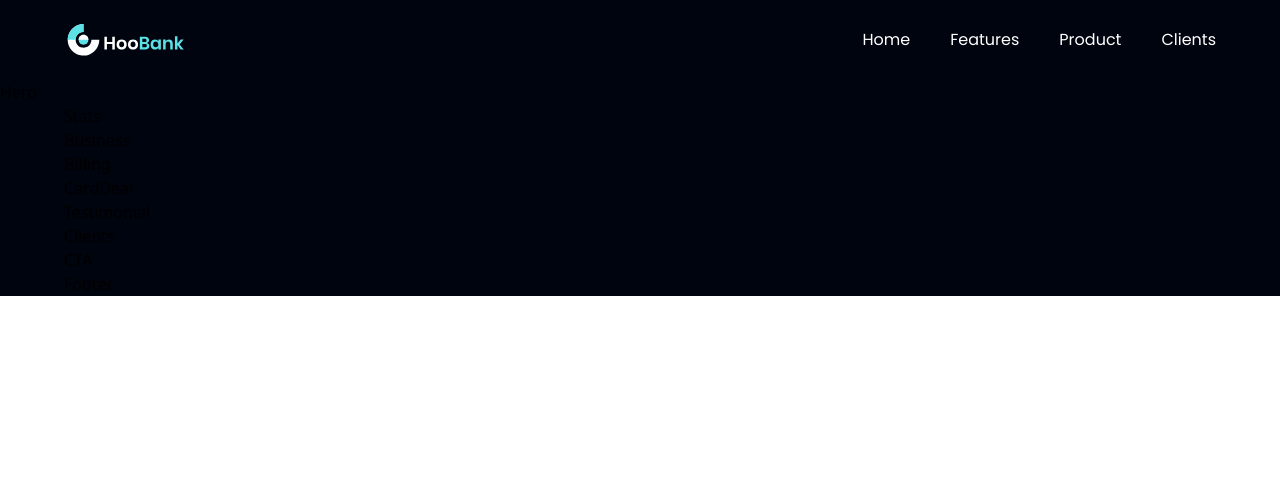
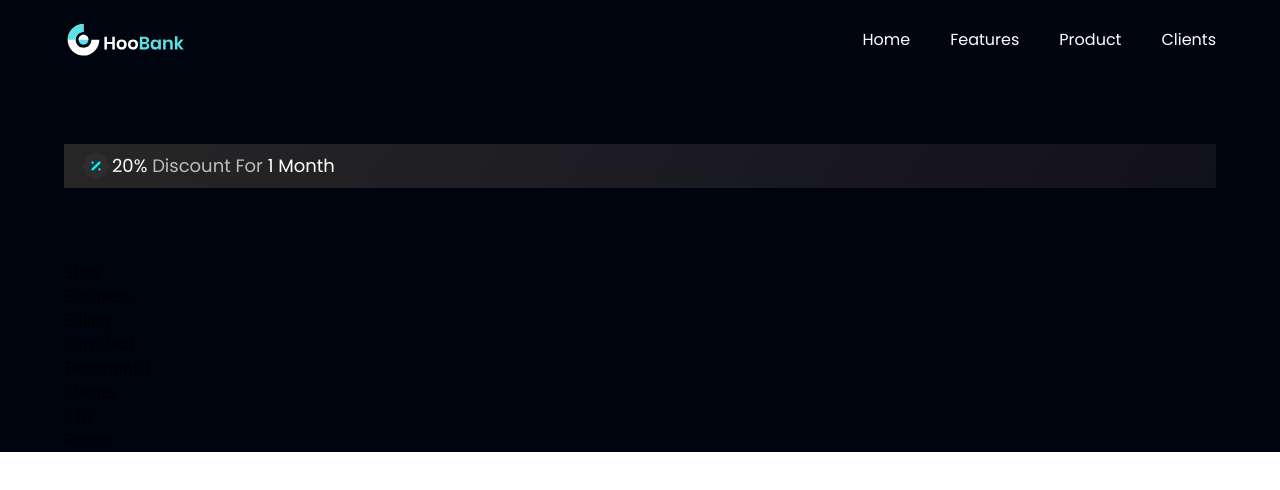
Before and after one commit to JCYhapon/modern-app, a React (Vite) app in the folder modern_app/: page / in a window 1280 px wide. Shown: the top 490 px of the page. Built offline with nearby package versions, Linux system fonts and the light colour scheme.

Commit message:
Latest update on hero section

```diff
--- a/modern_app/src/components/Hero.jsx
+++ b/modern_app/src/components/Hero.jsx
@@ -1,7 +1,21 @@
 import React from "react";
+import styles from "../style";
+import { discount, robot } from "../assets";
 
-const Hero = () => {
-  return <div>Hero</div>;
-};
+const Hero = () => (
+  <section id="home" className={`flex md:flex-row flex-col ${styles.paddingY}`}>
+    <div
+      className={`flex-1 $${styles.flexStart} flex-col xl:px-0 sm:px-16 px-6`}
+    >
+      <div className="flex flex-row items-center py-[6px] px-4 bg-discount-gradient rounded-none-[10px] mb-2">
+        <img src={discount} alt="discount" className="w-[32px] h-[32px]" />
+        <p className={`${styles.paragraph}`}>
+          <span className="text-white">20% </span>Discount For{" "}
+          <span className="text-white">1 Month</span>
+        </p>
+      </div>
+    </div>
+  </section>
+);
 
 export default Hero;
```
